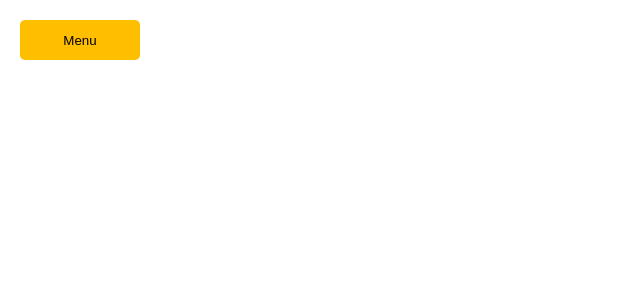
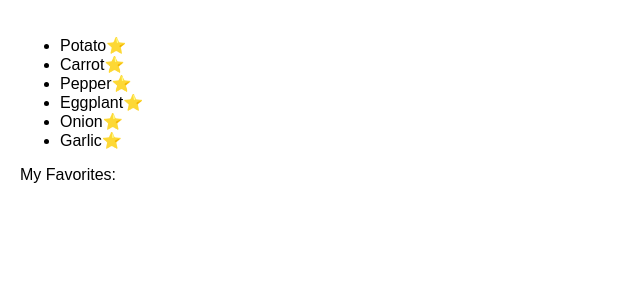
Before and after one commit to fidelman-study/react-transition-a-react-component-using-css-with-rtg, a React (Create React App) app: page / in a window 1280 px wide. Shown: the top 300 px of the page, without its empty margins (0-640 px from the left). Built offline with nearby package versions, Linux system fonts and the light colour scheme.

Commit message:
Transition Items within a List with React Transition Group

```diff
--- a/src/index.css
+++ b/src/index.css
@@ -1,5 +1,29 @@
+:root {
+  --timeout: 500ms;
+  --list-item-max-height: 30px;
+}
+
 body {
   margin: 0;
   padding: 0;
   font-family: sans-serif;
 }
+
+.fade-enter {
+  max-width: 0;
+  opacity: 0;
+}
+.fade-enter-active {
+  max-height: var(--list-item-max-height);
+  opacity: 1;
+  transition: all var(--timeout);
+}
+.fade-exit {
+  max-height: var(--list-item-max-height);
+  opacity: 1;
+}
+.fade-exit-active {
+  max-width: 0;
+  opacity: 0;
+  transition: all var(--timeout);
+}
--- a/src/lesson.js
+++ b/src/lesson.js
@@ -1,61 +1,103 @@
-import React, { Component } from 'react';
-import { CSSTransition } from 'react-transition-group';
-import cx from 'classnames';
-import './lesson.css';
+import React from 'react';
+import uuid from 'uuid';
+import {
+  CSSTransition,
+  TransitionGroup,
+} from 'react-transition-group';
+import './index.css';
 
-class App extends Component {
+class App extends React.Component {
+  items = [
+    {
+      name: 'Potato',
+      id: uuid(),
+    },
+    {
+      name: 'Carrot',
+      id: uuid(),
+    },
+    {
+      name: 'Pepper',
+      id: uuid(),
+    },
+    {
+      name: 'Eggplant',
+      id: uuid(),
+    },
+    {
+      name: 'Onion',
+      id: uuid(),
+    },
+    {
+      name: 'Garlic',
+      id: uuid(),
+    },
+  ];
+
   state = {
-    showBalloon: false,
-    highlightedMenuItem: false,
+    favorites: [],
   };
 
-  toggle = () => {
-    this.setState(prevState => ({
-      showBalloon: !prevState.showBalloon,
-    }));
-  };
+  toggleInFavorites = id => {
+    let favorites;
+    const isItemInFavorites = this.state.favorites.some(
+      favorite => favorite.id === id
+    );
+    if (isItemInFavorites) {
+      favorites = this.state.favorites.filter(
+        favorite => favorite.id !== id
+      );
+    } else {
+      favorites = [
+        ...this.state.favorites,
+        this.items.find(item => item.id === id),
+      ];
+    }
 
-  toggleHighlightedMenuItem = () => {
-    this.setState(({ highlightedMenuItem }) => ({
-      highlightedMenuItem: !highlightedMenuItem,
-    }));
+    this.setState({ favorites });
   };
 
   render() {
     return (
       <div className="container">
-        <button
-          className={cx('toggler', {
-            'toggler--active': this.state.showBalloon,
-          })}
-          onClick={this.toggle}
-        >
-          Menu
-        </button>
-        <CSSTransition
-          in={this.state.showBalloon}
-          timeout={350}
-          classNames="balloon"
-          unmountOnExit
-          onEntered={this.toggleHighlightedMenuItem}
-          onExit={this.toggleHighlightedMenuItem}
-        >
-          <div className="menu">
-            <ul className="list">
-              <li className="list-item">Home</li>
-              <li
-                className={cx('list-item', {
-                  'list-item--active': this.state
-                    .highlightedMenuItem,
-                })}
-              >
-                Profile
-              </li>
-              <li className="list-item">Favorites</li>
-              <li className="list-item">Sign out</li>
-            </ul>
-          </div>
-        </CSSTransition>
+        <ul className="ingredients">
+          {this.items.map(({ id, name }) => (
+            <li
+              key={id}
+              className="ingredient"
+              onClick={() =>
+                this.toggleInFavorites(id)
+              }
+            >
+              {name}
+              <span className="star">
+                {this.state.favorites.some(
+                  favorite => favorite.id === id
+                )
+                  ? '🌟'
+                  : '⭐'}
+              </span>
+            </li>
+          ))}
+        </ul>
+        <div className="favorites">
+          <p>My Favorites:</p>
+          <TransitionGroup>
+            {this.state.favorites.map(
+              ({ id, name }) => (
+                <CSSTransition
+                  timeout={500}
+                  classNames="fade"
+                  key={id}
+                >
+                  <div className="favorite">
+                    {name}
+                  </div>
+                </CSSTransition>
+              )
+            )}
+          </TransitionGroup>
+        </div>
       </div>
     );
   }
```
